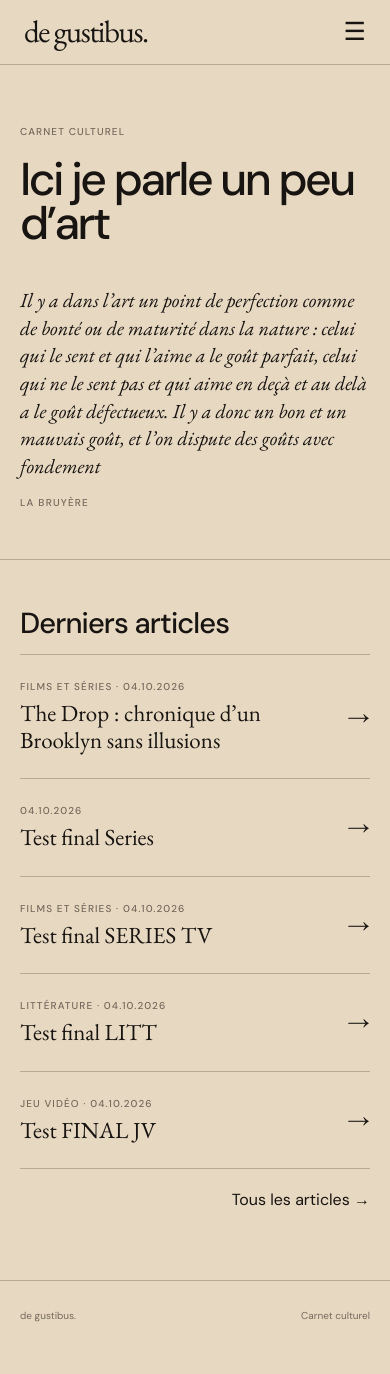
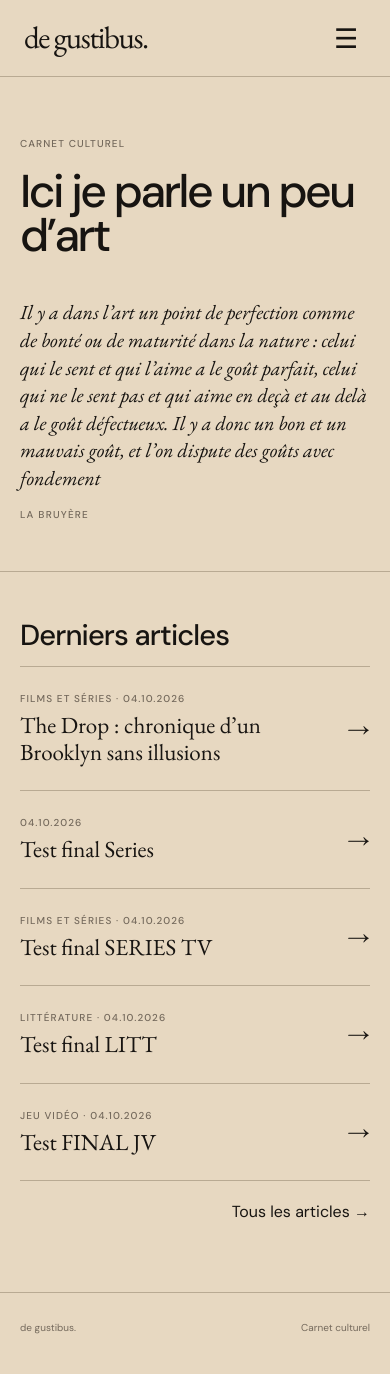
Before and after one commit to cberangin-sketch/de-gustibus, a Jekyll site: the page built from index.html, in a window 390 px wide. Built offline with Jekyll 4.4.1, drawn with Linux system fonts in a browser that asks for light colours.

Commit message:
Update style.css

```diff
--- a/assets/css/style.css
+++ b/assets/css/style.css
@@ -131,6 +131,8 @@
   }
 }
 /* Menu mobile */
+/* Menu mobile */
+
 .menu-toggle {
   display: none;
 }
@@ -147,35 +149,68 @@
     display: flex;
     align-items: center;
     justify-content: space-between;
+
+    width: 100%;
+    max-width: none;
+    margin: 0;
     padding: 18px 24px;
+
+    overflow: visible;
+    white-space: normal;
+    gap: 0;
   }
 
   .site-header .logo {
-    flex-shrink: 0;
+    flex: 0 0 auto;
+    margin: 0;
+    font-size: 31px;
   }
 
-  .menu-toggle {
-    display: block;
-    margin-left: auto;
+  /* Cache complètement le menu horizontal */
+
+  .site-header .main-nav {
+    display: none;
+  }
+
+  /* Hamburger placé complètement à droite */
+
+  .site-header .menu-toggle {
+    display: flex;
+    align-items: center;
+    justify-content: center;
+
+    flex: 0 0 auto;
+    margin: 0 0 0 auto;
     padding: 0;
+
+    width: 40px;
+    height: 40px;
+
     border: 0;
     background: transparent;
-    color: inherit;
+    color: var(--ink);
+
     font-family: "DM Sans", sans-serif;
-    font-size: 25px;
+    font-size: 27px;
     line-height: 1;
+
     cursor: pointer;
   }
 
-  .main-nav {
-    display: none;
+  /* Menu ouvert */
+
+  .site-header .main-nav.is-open {
+    display: flex;
+
     position: absolute;
-    z-index: 100;
+    z-index: 1000;
     top: 100%;
     left: 0;
     right: 0;
 
-    padding: 22px 24px 26px;
+    width: 100%;
+    padding: 24px;
+
     background: var(--paper);
     border-top: 1px solid var(--line);
     border-bottom: 1px solid var(--line);
@@ -185,16 +220,12 @@
     gap: 18px;
   }
 
-  .main-nav.is-open {
-    display: flex;
-  }
-
-  .main-nav a {
+  .site-header .main-nav.is-open a {
     display: block;
     width: 100%;
   }
 
-  .main-nav .search-toggle {
+  .site-header .main-nav.is-open .search-toggle {
     margin: 2px 0 0;
   }
 }
```
